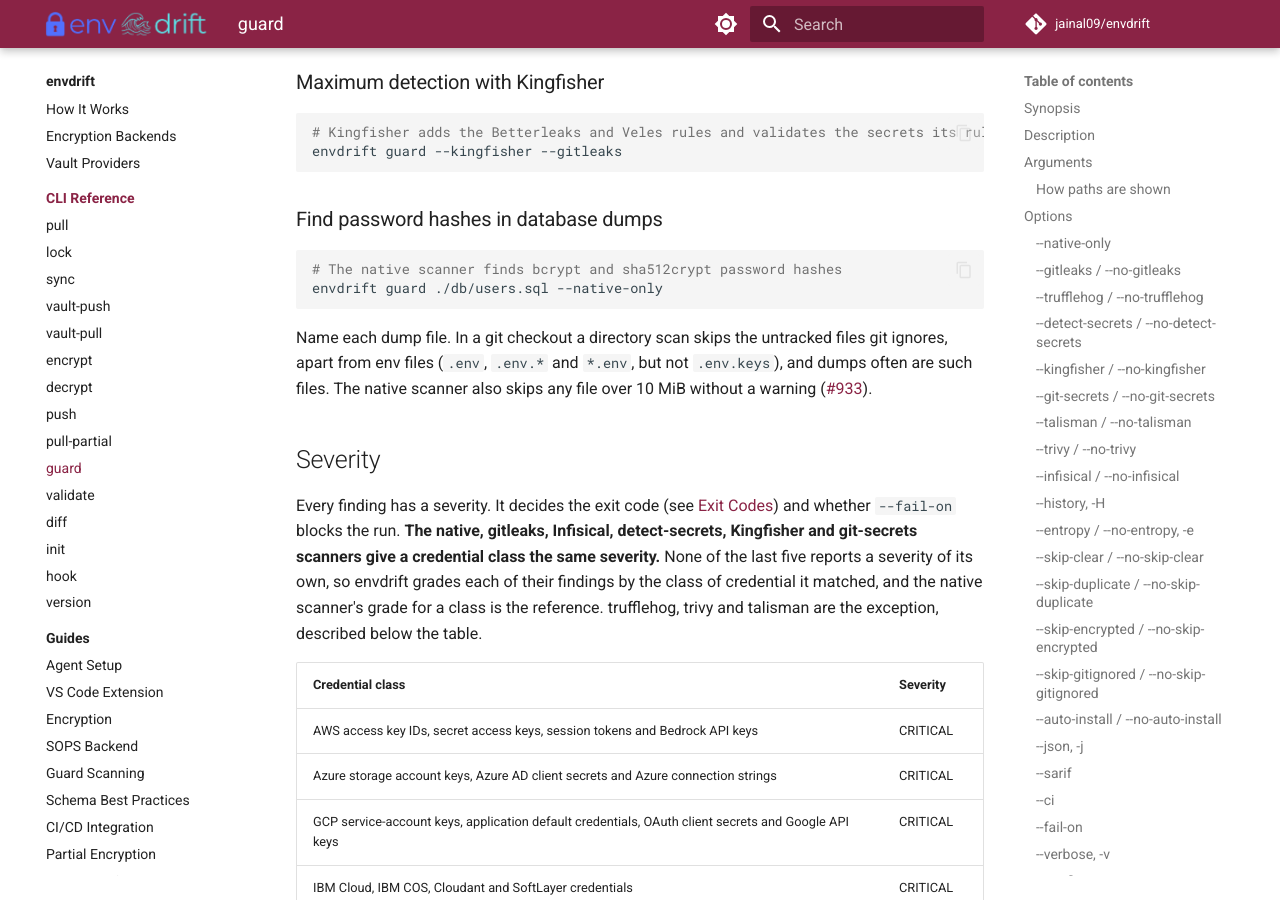
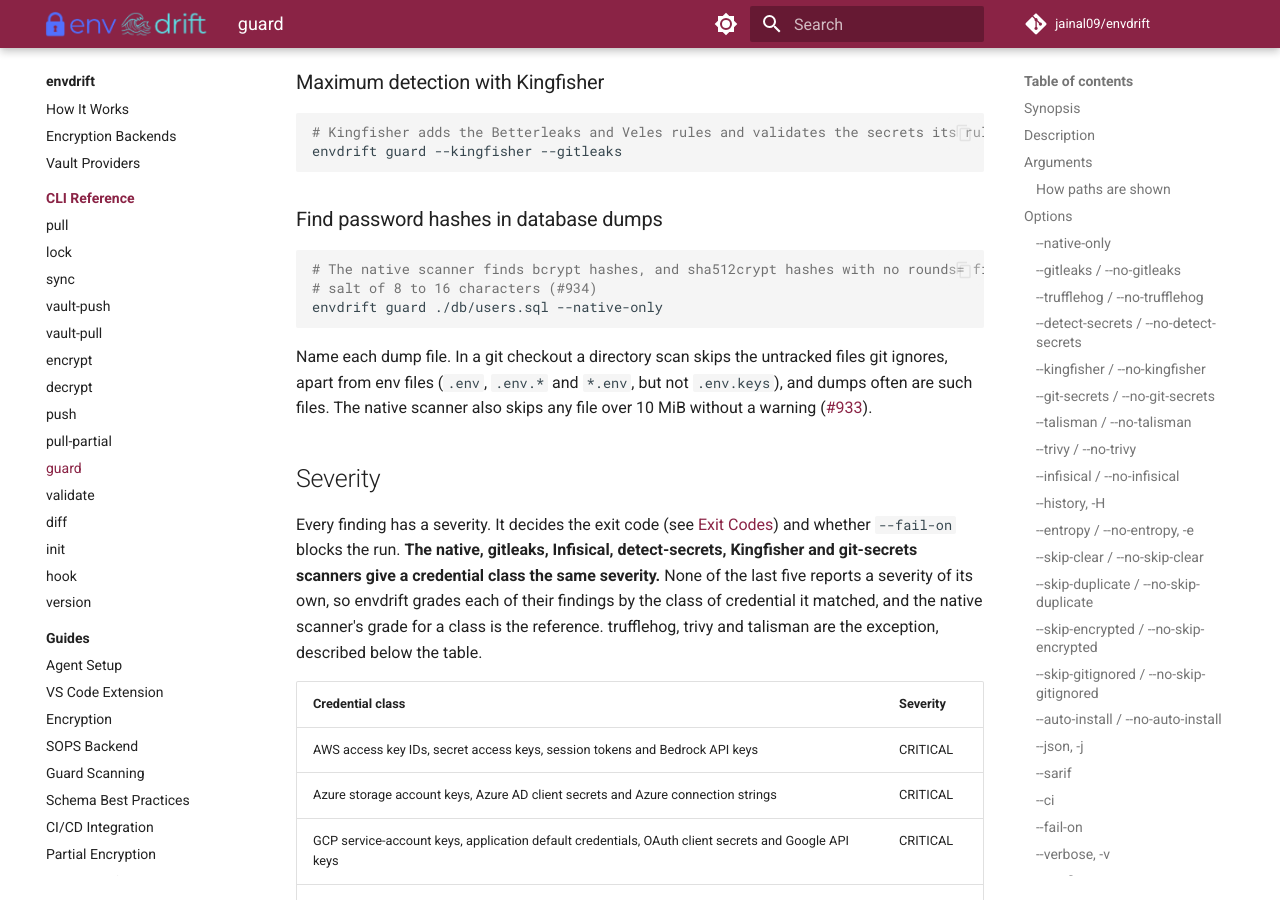
Before and after one commit to jainal09/envdrift, an MkDocs documentation site: the page built from docs/cli/guard.md, in a window 1280 px wide and 900 px high, scrolled down 13656 px. Built offline with MkDocs 1.6.1 and Material for MkDocs 9.7.7, drawn with Linux system fonts in a browser that asks for light colours; comment, search, counter and statistics services are not loaded.

Commit message:
docs(guard): say which sha512crypt hashes the native scanner finds
CodeRabbit found the dump example's claim too broad. The native scanner's sha512crypt pattern
needs a salt of 8 to 16 characters and no rounds= field, so a hash with rounds=656000 (passlib's
default) or a 2-character salt, made with crypt(3), gives no finding. The example now says so,
and #934 is filed to find both forms.

Co-Authored-By: Claude Opus 5.5 <noreply@anthropic.com>
Claude-Session: https://claude.ai/code/session_015t5xQ3d6X4RCFUakwDh9CE

````diff
--- a/docs/cli/guard.md
+++ b/docs/cli/guard.md
@@ -616,7 +616,8 @@ envdrift guard --kingfisher --gitleaks
 ### Find password hashes in database dumps
 
 ```bash
-# The native scanner finds bcrypt and sha512crypt password hashes
+# The native scanner finds bcrypt hashes, and sha512crypt hashes with no rounds= field and a
+# salt of 8 to 16 characters (#934)
 envdrift guard ./db/users.sql --native-only
 ```
 
````
